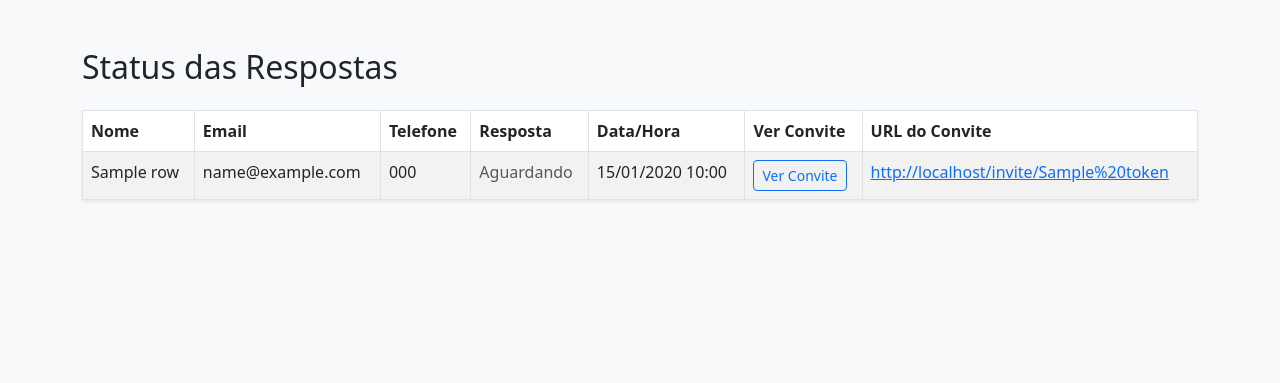
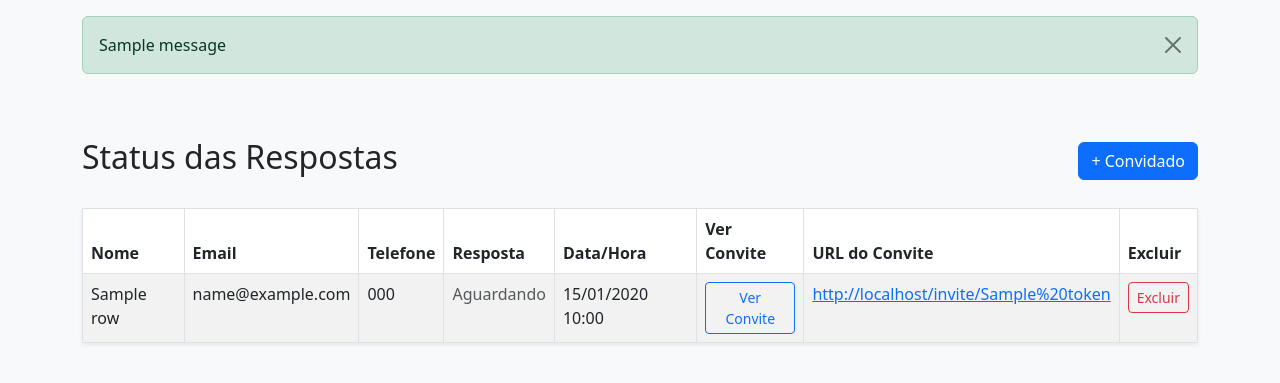
Before and after one commit to Paulo-Marcelo-Git/project_rsvp_birthday, a Flask app: template backend/templates/admin_responses.html in a window 1280 px wide. Shown: the top 383 px of the page. Run offline with Flask 3, Linux system fonts and the light colour scheme; the template is opened without the code that fills it: most values are stand-ins (such as "Sample title", 1, 10 or a date in 2020); one stand-in notice (Sample message) is shown.

Commit message:
feat(projeto) Modal adição de um novo convidado

```diff
--- a/backend/app.py
+++ b/backend/app.py
@@ -1,10 +1,14 @@
 # backend/app.py
-from flask import Flask, render_template, request, redirect, url_for, abort, Response
+
+from flask import Flask, render_template, request, redirect, url_for, abort, Response, flash
 import pymysql
 import os
+import uuid
 from functools import wraps
 
 app = Flask(__name__)
+# Necessário para usar flash()
+app.secret_key = os.getenv('SECRET_KEY', 'insira_uma_chave_secreta_aqui')
 
 def get_connection():
     return pymysql.connect(
@@ -69,13 +73,48 @@ def respostas():
     conn = get_connection()
     with conn.cursor() as cursor:
         cursor.execute("""
-            SELECT name, email, phone, response, response_date, token
+            SELECT id, name, email, phone, response, response_date, token
             FROM invitees
             ORDER BY response_date IS NULL, response_date DESC
         """)
         convidados = cursor.fetchall()
     return render_template('admin_responses.html', convidados=convidados)
 
+@app.route("/admin/convidados/add", methods=['POST'])
+@requires_auth
+def add_convidado():
+    name  = request.form.get('name')
+    email = request.form.get('email')
+    phone = request.form.get('phone')
+    msg   = request.form.get('custom_message') or None
+
+    if not name or not email:
+        flash("Nome e e-mail são obrigatórios.", "danger")
+        return redirect(url_for('respostas'))
+
+    token = uuid.uuid4().hex
+    conn = get_connection()
+    with conn.cursor() as cursor:
+        cursor.execute(
+            "INSERT INTO invitees (name, email, phone, token, custom_message) VALUES (%s, %s, %s, %s, %s)",
+            (name, email, phone, token, msg)
+        )
+        conn.commit()
+
+    flash(f"Convidado “{name}” adicionado com sucesso!", "success")
+    return redirect(url_for('respostas'))
+
+@app.route("/admin/convidados/<int:id>/delete", methods=['POST'])
+@requires_auth
+def delete_convidado(id):
+    conn = get_connection()
+    with conn.cursor() as cursor:
+        cursor.execute("DELETE FROM invitees WHERE id = %s", (id,))
+        conn.commit()
+
+    flash("Convidado excluído com sucesso.", "warning")
+    return redirect(url_for('respostas'))
+
 if __name__ == "__main__":
     # Para rodar localmente: python app.py
     app.run(host="0.0.0.0", port=8000)
--- a/backend/init.sql
+++ b/backend/init.sql
@@ -1,4 +1,5 @@
 -- backend\init.sql
+
 CREATE TABLE IF NOT EXISTS invitees (
   id INT AUTO_INCREMENT PRIMARY KEY,
   name VARCHAR(255) NOT NULL,
--- a/backend/populate.py
+++ b/backend/populate.py
@@ -1,4 +1,5 @@
 #backend\populate.py
+
 import os
 import pymysql
 import uuid
--- a/backend/requirements.txt
+++ b/backend/requirements.txt
@@ -1,4 +1,5 @@
 #backend\requirements.txt
+
 Flask==3.0.3
 PyMySQL==1.1.0
 cryptography==42.0.5
--- a/backend/templates/admin_responses.html
+++ b/backend/templates/admin_responses.html
@@ -1,10 +1,20 @@
+<!-- backend\templates\admin_responses.html -->
+
 {% extends "base.html" %}
 
 {% block title %}Status das Respostas{% endblock %}
 
 {% block content %}
 <div class="container py-5">
-  <h2 class="mb-4">Status das Respostas</h2>
+
+  <div class="d-flex justify-content-between align-items-center mb-4">
+    <h2>Status das Respostas</h2>
+    <!-- Botão que abre o modal de cadastro -->
+    <button class="btn btn-primary" data-bs-toggle="modal" data-bs-target="#modalAdd">
+      + Convidado
+    </button>
+  </div>
+
   <table class="table table-striped table-bordered shadow-sm">
     <thead>
       <tr>
@@ -15,6 +25,7 @@
         <th>Data/Hora</th>
         <th>Ver Convite</th>
         <th>URL do Convite</th>
+        <th>Excluir</th>
       </tr>
     </thead>
     <tbody>
@@ -24,32 +35,69 @@
         <td>{{ row.email }}</td>
         <td>{{ row.phone }}</td>
         <td>
-          {% if row.response == 'yes' %}
+          {% if row.response=='yes' %}
             <span class="badge bg-success">Sim</span>
-          {% elif row.response == 'no' %}
+          {% elif row.response=='no' %}
             <span class="badge bg-danger">Não</span>
           {% else %}
             <span class="text-muted">Aguardando</span>
           {% endif %}
         </td>
+        <td>{{ row.response_date.strftime("%d/%m/%Y %H:%M") if row.response_date else '-' }}</td>
         <td>
-          {{ row.response_date.strftime("%d/%m/%Y %H:%M") if row.response_date else '-' }}
+          <a href="{{ url_for('invite', token=row.token) }}"
+             class="btn btn-sm btn-outline-primary" target="_blank">
+            Ver Convite
+          </a>
         </td>
         <td>
-          <a
-            href="{{ url_for('invite', token=row.token) }}"
-            target="_blank"
-            class="btn btn-sm btn-outline-primary"
-          >Ver Convite</a>
+          <a href="{{ url_for('invite', token=row.token, _external=True) }}" target="_blank">
+            {{ url_for('invite', token=row.token, _external=True) }}
+          </a>
         </td>
         <td>
-          <a href="{{ url_for('invite', token=row.token, _external=True) }}">
-            {{ url_for('invite', token=row.token, _external=True) }}
-          </a>
+          <form action="{{ url_for('delete_convidado', id=row.id) }}" method="post"
+                onsubmit="return confirm('Confirma exclusão de {{ row.name }}?')">
+            <button class="btn btn-sm btn-outline-danger">Excluir</button>
+          </form>
         </td>
       </tr>
       {% endfor %}
     </tbody>
   </table>
 </div>
+
+<!-- Modal de Adicionar Convidado -->
+<div class="modal fade" id="modalAdd" tabindex="-1">
+  <div class="modal-dialog">
+    <form class="modal-content" action="{{ url_for('add_convidado') }}" method="post">
+      <div class="modal-header">
+        <h5 class="modal-title">Adicionar Novo Convidado</h5>
+        <button type="button" class="btn-close" data-bs-dismiss="modal" aria-label="Fechar"></button>
+      </div>
+      <div class="modal-body">
+        <div class="mb-3">
+          <label class="form-label">Nome *</label>
+          <input name="name" class="form-control" required>
+        </div>
+        <div class="mb-3">
+          <label class="form-label">Email *</label>
+          <input name="email" type="email" class="form-control" required>
+        </div>
+        <div class="mb-3">
+          <label class="form-label">Telefone</label>
+          <input name="phone" class="form-control">
+        </div>
+        <div class="mb-3">
+          <label class="form-label">Mensagem (opcional)</label>
+          <textarea name="custom_message" class="form-control"></textarea>
+        </div>
+      </div>
+      <div class="modal-footer">
+        <button type="button" class="btn btn-secondary" data-bs-dismiss="modal">Cancelar</button>
+        <button type="submit" class="btn btn-primary">Salvar Convidado</button>
+      </div>
+    </form>
+  </div>
+</div>
 {% endblock %}
--- a/backend/templates/base.html
+++ b/backend/templates/base.html
@@ -1,9 +1,11 @@
+<!-- backend\templates\base.html -->
+
 <!DOCTYPE html>
 <html lang="pt-br">
 <head>
   <meta charset="UTF-8">
   <title>{% block title %}RSVP Admin{% endblock %}</title>
-  <!-- Bootstrap 5 -->
+  <!-- Bootstrap 5 CSS -->
   <link
     href="https://cdn.jsdelivr.net/npm/bootstrap@5.3.0/dist/css/bootstrap.min.css"
     rel="stylesheet"
@@ -13,6 +15,28 @@
   <link rel="stylesheet" href="{{ url_for('static', filename='admin.css') }}">
 </head>
 <body class="bg-light">
+
+  <!-- Flash messages -->
+  <div class="container pt-3">
+    {% with messages = get_flashed_messages(with_categories=true) %}
+      {% if messages %}
+        {% for category, msg in messages %}
+          <div class="alert alert-{{ category }} alert-dismissible fade show" role="alert">
+            {{ msg }}
+            <button type="button" class="btn-close" data-bs-dismiss="alert" aria-label="Close"></button>
+          </div>
+        {% endfor %}
+      {% endif %}
+    {% endwith %}
+  </div>
+
   {% block content %}{% endblock %}
+
+  <!-- Bootstrap 5 JS Bundle (inclui Popper) -->
+  <script
+    src="https://cdn.jsdelivr.net/npm/bootstrap@5.3.0/dist/js/bootstrap.bundle.min.js"
+    integrity="sha384-…"
+    crossorigin="anonymous"
+  ></script>
 </body>
 </html>
--- a/docker-compose.yml
+++ b/docker-compose.yml
@@ -1,4 +1,5 @@
 #docker-compose.yml
+
 services:
   db:
     image: mysql:8
```
